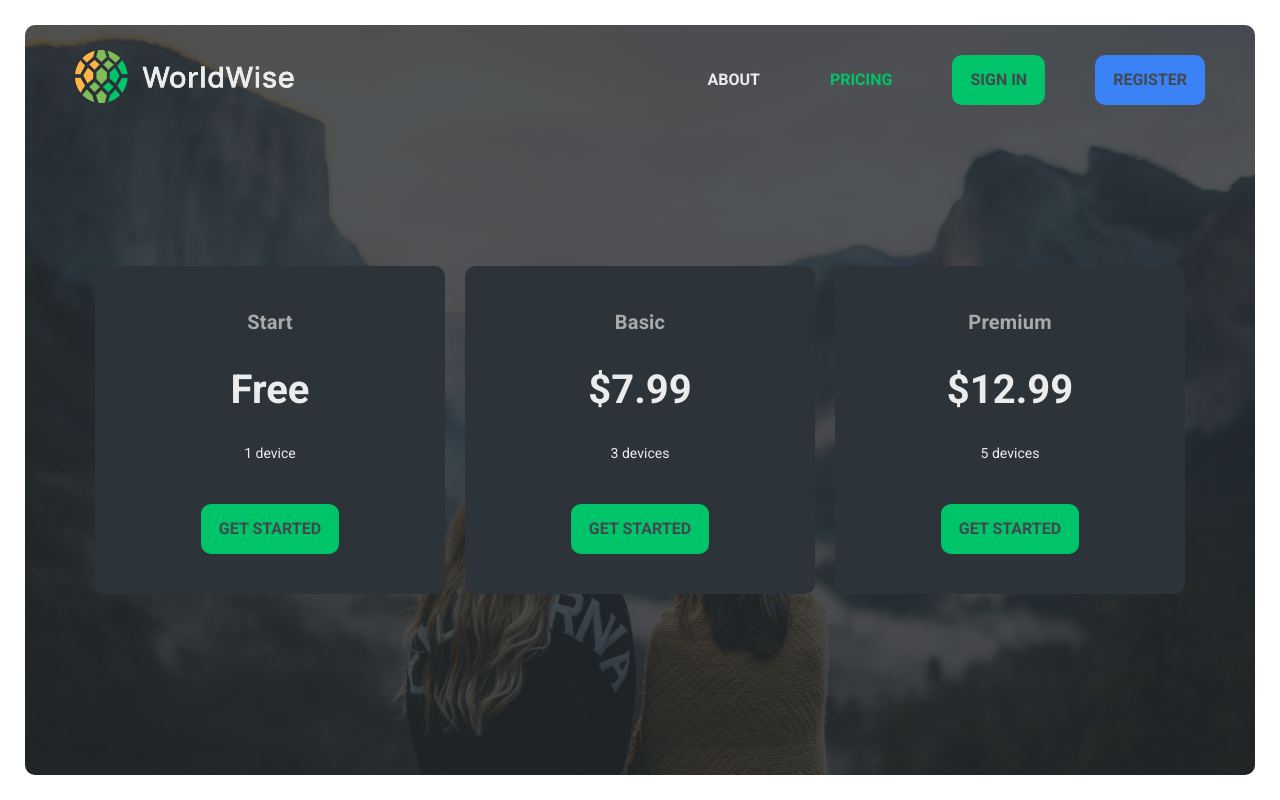
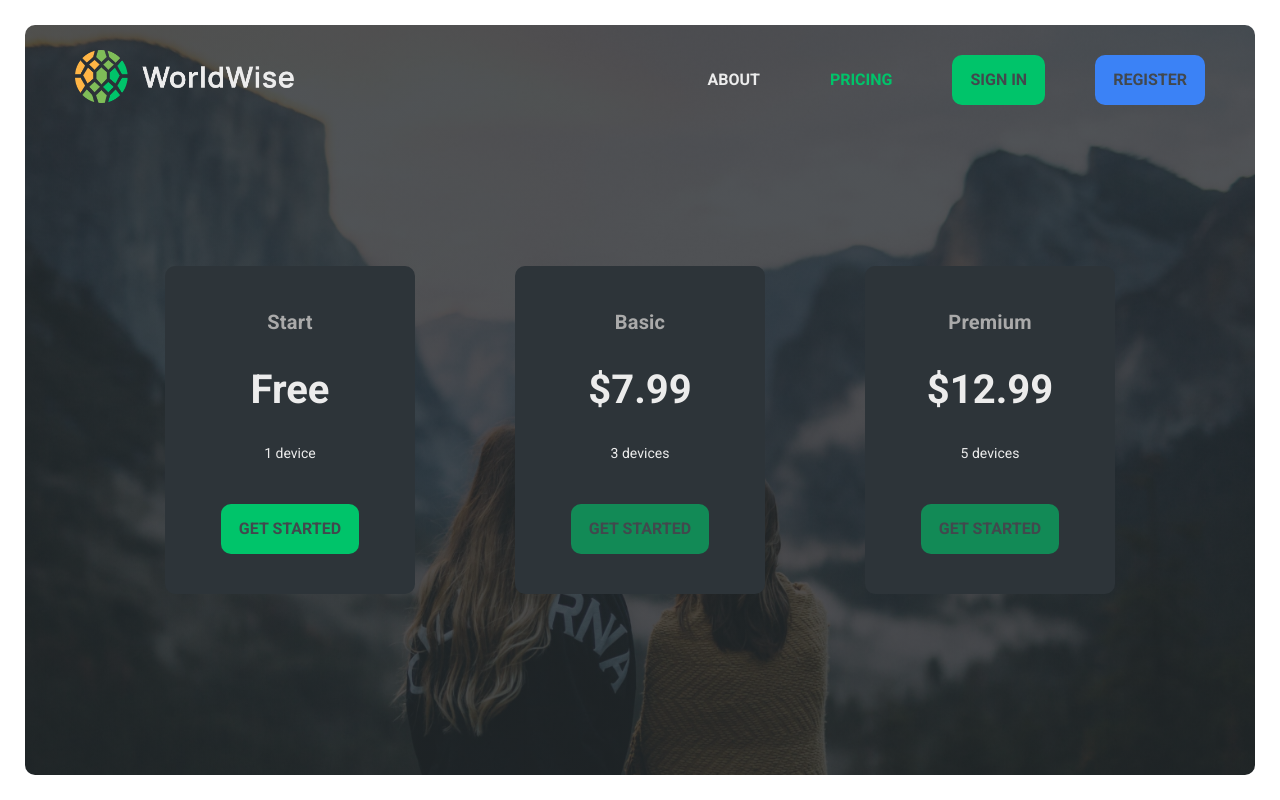
Before and after one commit to hasiukrostyslav/WorldWise, a React (Vite) app: page /pricing in a window 1280 px wide. Built offline with nearby package versions, Linux system fonts and the light colour scheme.

Commit message:
fixed pricing page styles

```diff
--- a/src/components/Button.tsx
+++ b/src/components/Button.tsx
@@ -18,6 +18,12 @@ const basicStyles = `
   &:disabled {
       cursor: not-allowed;
     }
+  `;
+
+const disabled = `
+    cursor: not-allowed;
+    pointer-events: none;
+    background-color: var(--color-primary--2);
   `;
 
 const sizes = {
@@ -143,6 +149,7 @@ export const ButtonLink = styled(Link)<ButtonProps>`
   ${basicStyles}
   ${(props) => (props.size ? sizes[props?.size] : '')};
   ${(props) => (props.$variation ? variations[props.$variation] : '')}
+  ${(props) => (props.disabled ? disabled : '')};
 `;
 
 Button.defaultProps = {
--- a/src/components/PriceCard.tsx
+++ b/src/components/PriceCard.tsx
@@ -1,16 +1,18 @@
 import styled from 'styled-components';
 
 import { ButtonLink } from './Button';
+import { useUser } from '../hooks/useUser';
 
 interface PriceCardProps {
   plan: string;
   price: string;
   device: number;
+  disabled: boolean;
 }
 
 const StyledPriceCard = styled.div`
   background-color: var(--color-dark--1);
-  width: 35rem;
+  width: 25rem;
   padding: 4rem 5rem;
   border-radius: 1rem;
   display: flex;
@@ -28,7 +30,9 @@ const StyledPriceCard = styled.div`
   }
 `;
 
-function PriceCard({ plan, price, device }: PriceCardProps) {
+function PriceCard({ plan, price, device, disabled }: PriceCardProps) {
+  const { user } = useUser();
+
   return (
     <StyledPriceCard>
       <h3>{plan}</h3>
@@ -36,7 +40,9 @@ function PriceCard({ plan, price, device }: PriceCardProps) {
       <span>
         {device} {device === 1 ? 'device' : 'devices'}
       </span>
-      <ButtonLink to="/login">Get started</ButtonLink>
+      <ButtonLink disabled={disabled} to={user ? '/app' : '/login'}>
+        Get started
+      </ButtonLink>
     </StyledPriceCard>
   );
 }
--- a/src/pages/Pricing.tsx
+++ b/src/pages/Pricing.tsx
@@ -7,15 +7,15 @@ const StyledPricing = styled.section`
   display: flex;
   align-items: center;
   justify-content: center;
-  gap: 2rem;
+  gap: 10rem;
 `;
 
 function Pricing() {
   return (
     <StyledPricing>
-      <PriceCard plan="Start" price="Free" device={1} />
-      <PriceCard plan="Basic" price="$7.99" device={3} />
-      <PriceCard plan="Premium" price="$12.99" device={5} />
+      <PriceCard plan="Start" price="Free" device={1} disabled={false} />
+      <PriceCard plan="Basic" price="$7.99" device={3} disabled={true} />
+      <PriceCard plan="Premium" price="$12.99" device={5} disabled={true} />
     </StyledPricing>
   );
 }
```
